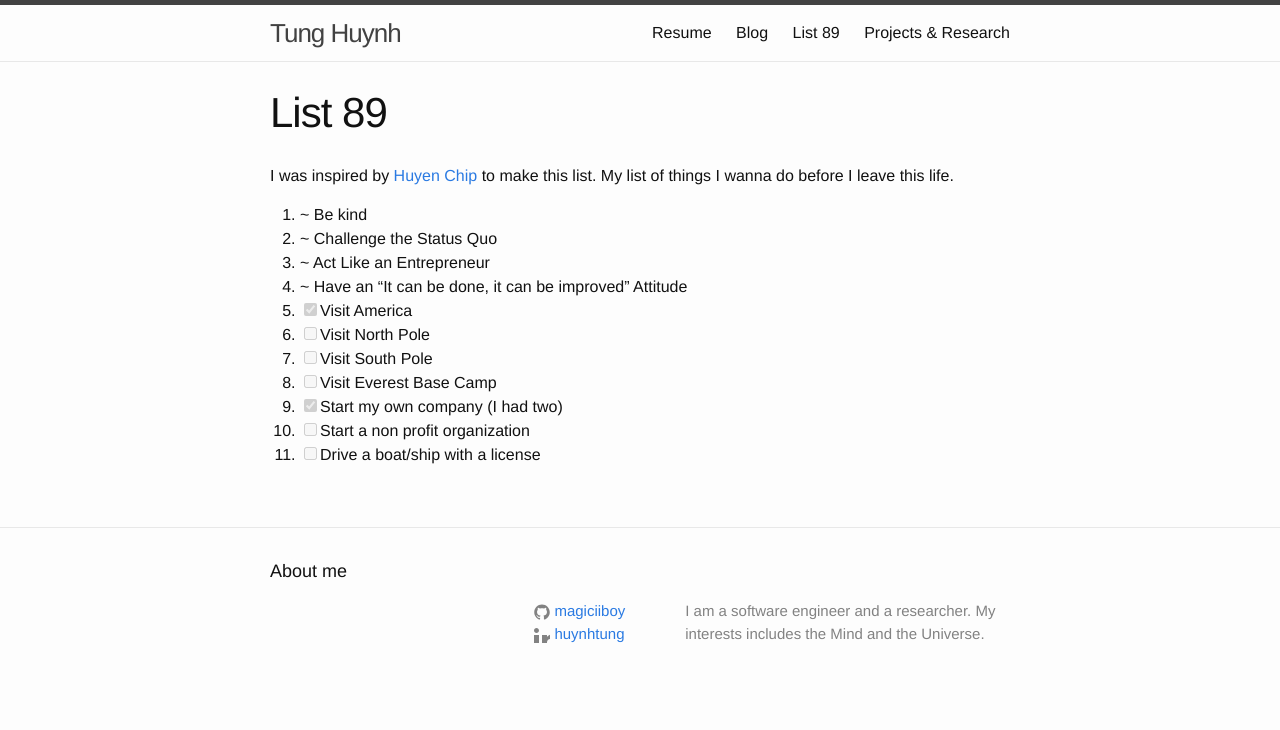
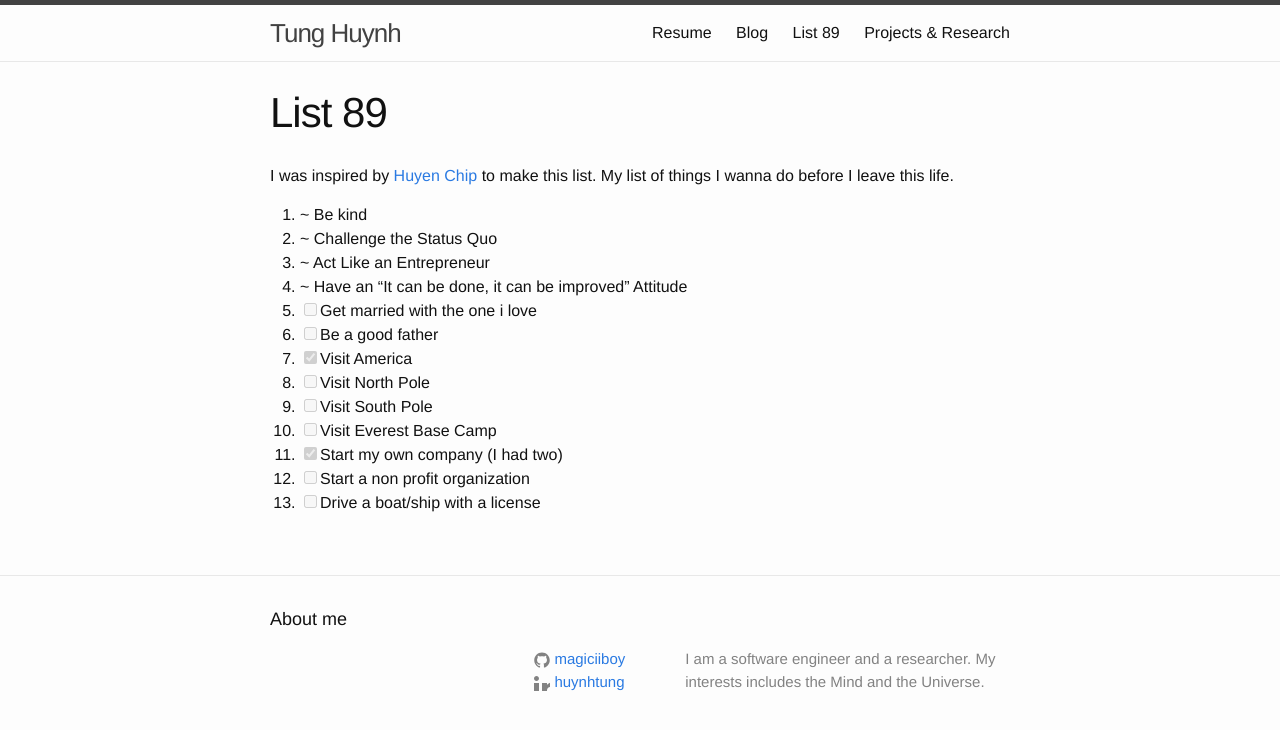
Before and after one commit to magiciiboy/magiciiboy.github.io, a Jekyll site: the page built from listx.md, in a window 1280 px wide. Shown: the top 730 px of the page. Built offline with Jekyll 4.4.1, drawn with Linux system fonts in a browser that asks for light colours.

Commit message:
Update the list

```diff
--- a/listx.md
+++ b/listx.md
@@ -11,6 +11,8 @@ My list of things I wanna do before I leave this life.
 1. ~ Challenge the Status Quo
 1. ~ Act Like an Entrepreneur
 1. ~ Have an “It can be done, it can be improved” Attitude
+1. [ ] Get married with the one i love
+1. [ ] Be a good father
 1. [x] Visit America
 1. [ ] Visit North Pole
 1. [ ] Visit South Pole
```
Also changed, not shown: 2 other files.
